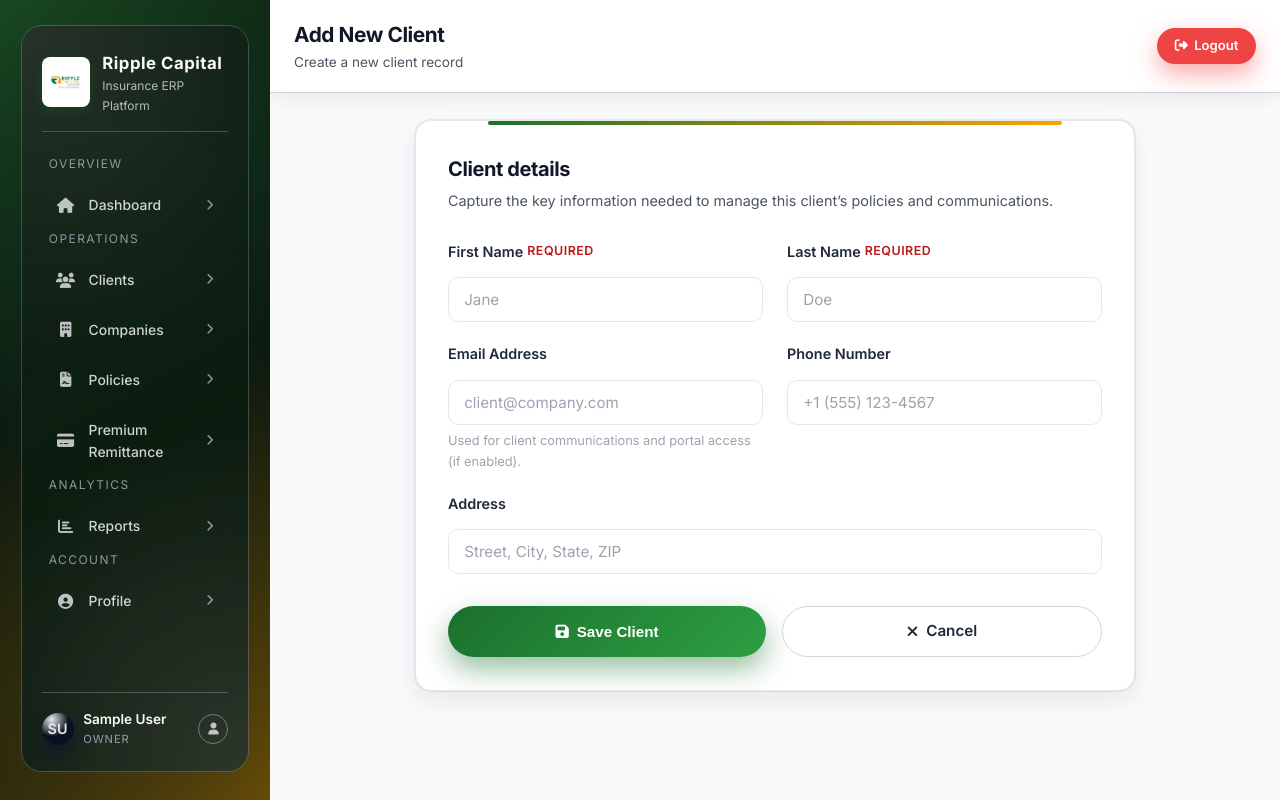
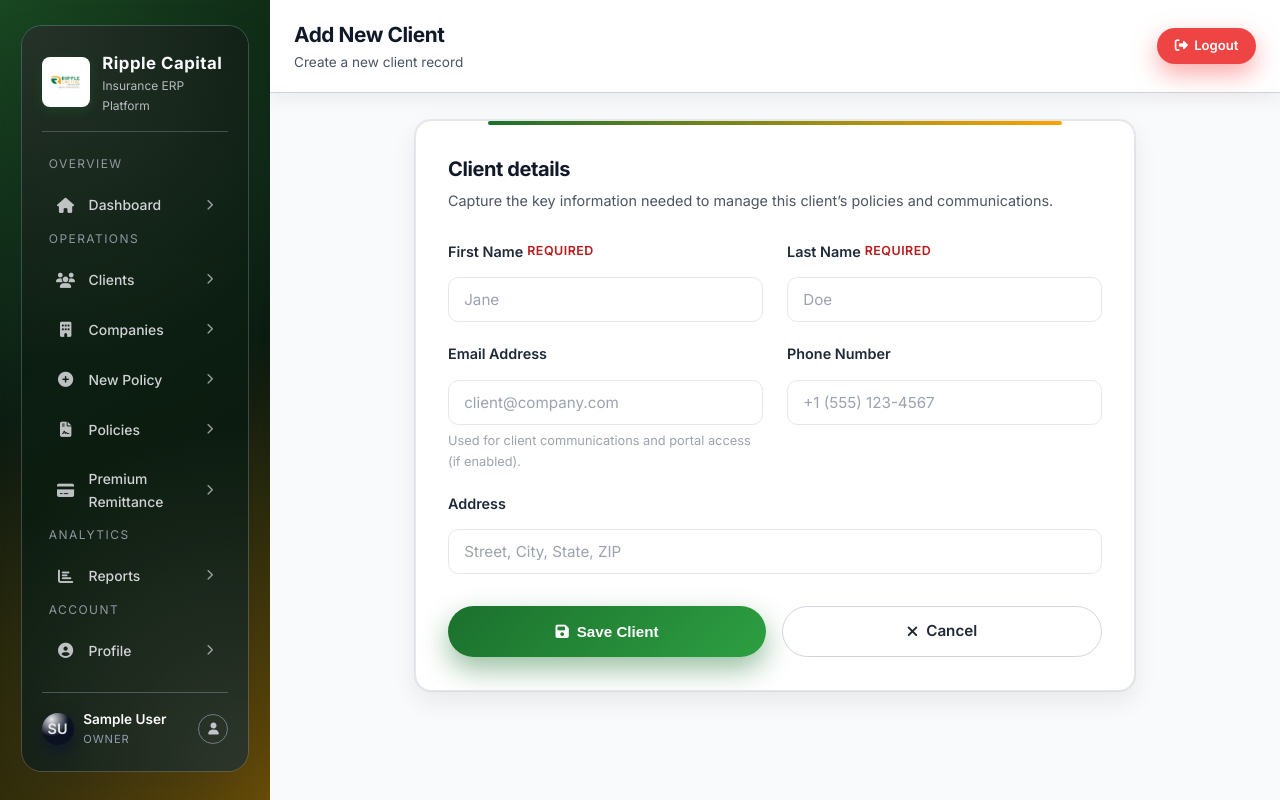
Before and after one commit to chiwonerwatylon-glitch/RippleCapitalERP-2026, a Flask app: page /clients/add in a window 1280 px wide. Run offline with Flask 3, Linux system fonts and the light colour scheme; the visitor is signed in with stand-in values (Sample User, id 1).

Commit message:
feat: add New Policy link to owner sidebar section

```diff
--- a/templates/sidebar_layout.html
+++ b/templates/sidebar_layout.html
@@ -547,6 +547,14 @@
                                 </a>
                             </li>
                             <li class="sidebar-menu-item">
+                                <a href="{{ url_for('core.add_policy') }}"
+                                   class="sidebar-menu-link {% if request.endpoint == 'core.add_policy' %}active{% endif %}">
+                                    <i class="sidebar-menu-icon fas fa-plus-circle"></i>
+                                    <span class="sidebar-menu-label">New Policy</span>
+                                    <span class="sidebar-menu-chevron"><i class="fas fa-chevron-right"></i></span>
+                                </a>
+                            </li>
+                            <li class="sidebar-menu-item">
                                 <a href="{{ url_for('core.policies') }}"
                                    class="sidebar-menu-link {% if request.endpoint == 'core.policies' %}active{% endif %}">
                                     <i class="sidebar-menu-icon fas fa-file-contract"></i>
```
